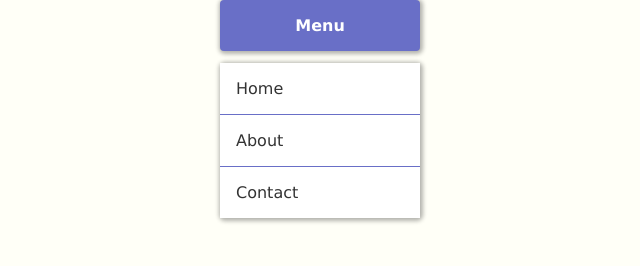
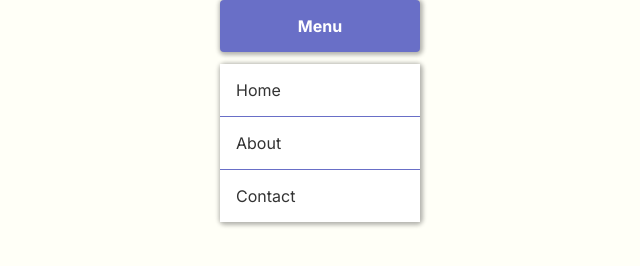
Before and after one commit to KimMillena/dropdown-menu, a plain HTML site: page index.html in a window 1280 px wide. Both pictures are taken after a click on the button "Menu". Shown: the full height of the page, 320-960 px from the left. Drawn offline with Linux system fonts and the light colour scheme.

Commit message:
Add new overall font style

```diff
--- a/styles.css
+++ b/styles.css
@@ -1,8 +1,10 @@
+@import url("https://fonts.googleapis.com/css2?family=Inter:ital,opsz,wght@0,14..32,100..900;1,14..32,100..900&display=swap");
+
 * {
   margin: 0;
   padding: 0;
   box-sizing: border-box;
-  font-family: Verdana, Geneva, Tahoma, sans-serif;
+  font-family: "Inter", sans-serif;
 }
 
 /* CSS VARIABLES */
```
Also changed, not shown: index.html (+1 -2 lines).
